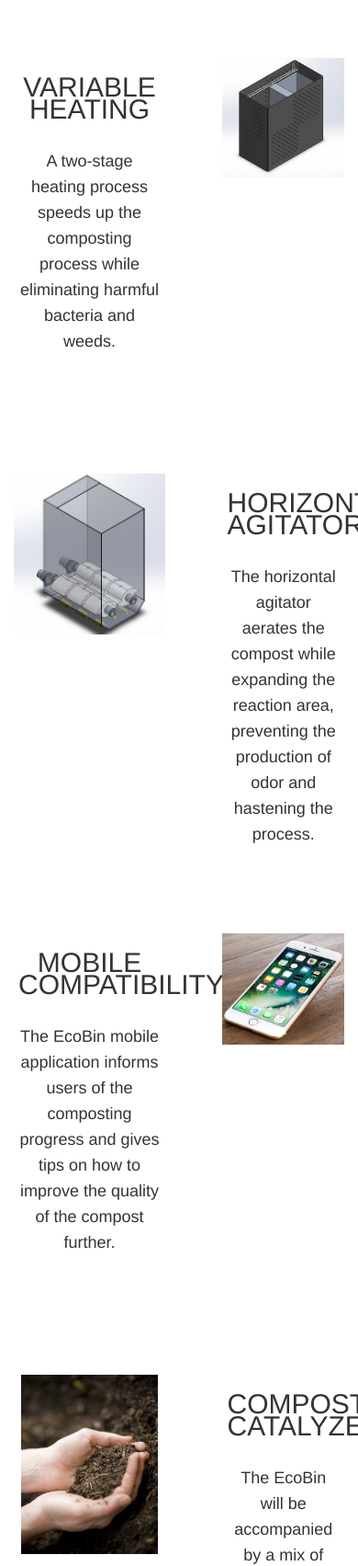
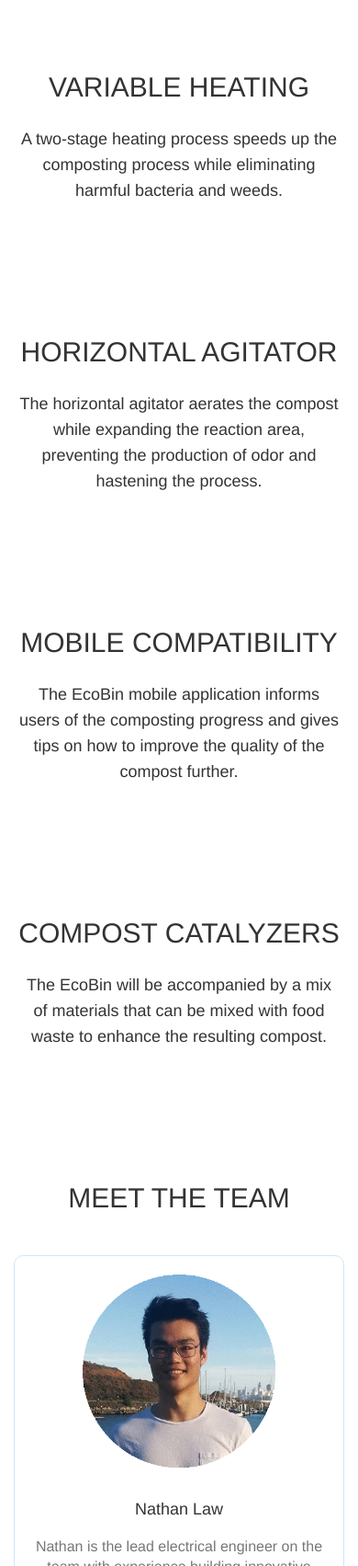
Before and after one commit to smartcomposter/smartcomposter.github.io, a plain HTML site: page index.html in a window 390 px wide. Shown: the part 1107-2810 px from the top of the page at 92% size. Drawn offline with Linux system fonts and the light colour scheme.

Commit message:
minor changes

```diff
--- a/assets/css/landing-page.css
+++ b/assets/css/landing-page.css
@@ -1224,6 +1224,7 @@ filter: progid:DXImageTransform.Microsoft.gradient( startColorstr='#de8e0009', e
     }
     .landing-page .section-features .card.card-blue img{
       padding: 0 7px;
+      width: 80%;
     }
     .landing-page .section-features .card.card-blue .icon i{
       color:#00bbff;
@@ -1695,6 +1696,9 @@ filter: progid:DXImageTransform.Microsoft.gradient( startColorstr='#de8e0009', e
   .landing-page .logos ul{
     padding-top: 20px;
   }
+  .landing-page .section-features .card.card-blue img{
+    width: 65%;
+  }
   .landing-page .section-presentation{
     margin: 0;
   }
@@ -1703,8 +1707,6 @@ filter: progid:DXImageTransform.Microsoft.gradient( startColorstr='#de8e0009', e
   }
   .landing-page .section-presentation img{
     margin-top: 60px;
-    /* display: block;
-    margin: 0 auto; */
   }
   .landing-page .carousel-indicators{
     bottom: -30px;
--- a/index.html
+++ b/index.html
@@ -72,13 +72,13 @@
             <div class="section section-presentation">
                 <div class="container">
                     <div class="row">
-                        <div class="col-xs-6">
+                        <div class="col-sm-6">
                             <div class="description">
                                 <h4 class="header-text">Variable Heating</h4>
                                 <p>A two-stage heating process speeds up the composting process while eliminating harmful bacteria and weeds.</p>
                             </div>
                         </div>
-                        <div class="col-xs-5 col-xs-offset-1">
+                        <div class="col-sm-5 col-sm-offset-1 hidden-xs">
                             <img src="assets/img/design/2.png" style="width:100%"/>
                         </div>
                     </div>
@@ -87,10 +87,10 @@
             <div class="section section-presentation">
                 <div class="container">
                     <div class="row">
-                        <div class="col-xs-6">
+                        <div class="col-sm-6 hidden-xs">
                           <img src="assets/img/design/1.png" style="width:100%"/>
                         </div>
-                        <div class="col-xs-5 col-xs-offset-1">
+                        <div class="col-sm-5 col-sm-offset-1">
                             <div class="description">
                                 <h4 class="header-text">Horizontal agitator</h4>
                                 <p>The horizontal agitator aerates the compost while expanding the reaction area, preventing the production of odor and hastening the process.</p>
@@ -102,13 +102,13 @@
             <div class="section section-presentation">
                 <div class="container">
                     <div class="row">
-                        <div class="col-xs-6">
+                        <div class="col-sm-6">
                             <div class="description">
                                 <h4 class="header-text">Mobile Compatibility</h4>
                                 <p>The EcoBin mobile application informs users of the composting progress and gives tips on how to improve the quality of the compost further.</p>
                             </div>
                         </div>
-                        <div class="col-xs-5 col-xs-offset-1">
+                        <div class="col-sm-5 col-sm-offset-1 hidden-xs">
                             <img src="assets/img/design/mobile.jpg" style="width:100%"/>
                         </div>
                     </div>
@@ -117,10 +117,10 @@
             <div class="section section-presentation">
                 <div class="container">
                     <div class="row">
-                        <div class="col-xs-6">
+                        <div class="col-sm-6 hidden-xs">
                           <img src="assets/img/design/catalyzers.jpg" style="width:90%"/>
                         </div>
-                        <div class="col-xs-5 col-xs-offset-1">
+                        <div class="col-sm-5 col-sm-offset-1">
                             <div class="description">
                                 <h4 class="header-text">Compost Catalyzers</h4>
                                 <p>The EcoBin will be accompanied by a mix of materials that can be mixed with food waste to enhance the resulting compost.</p>
@@ -136,7 +136,7 @@
                         <div class="col-sm-6 col-md-3">
                             <div class="card card-blue">
                                 <div>
-                                    <img src="assets/img/team/nathan.gif" style="width:80%"/>
+                                    <img src="assets/img/team/nathan.gif"/>
                                 </div>
                                   <h4>Nathan Law</h4>
                                   <p>Nathan is the lead electrical engineer on the team with experience building innovative consumer hardware products.</p>
@@ -145,7 +145,7 @@
                         <div class="col-sm-6 col-md-3">
                             <div class="card card-blue">
                               <div>
-                                  <img src="assets/img/team/hassaan.gif" style="width:80%"/>
+                                  <img src="assets/img/team/hassaan.gif"/>
                               </div>
                                 <h4>Hassaan Khawar</h4>
                                 <p>Hassaan is the lead software and firmware engineer with experience in designing software for cutting-edge technologies such as AR and mobile.</p>
@@ -154,7 +154,7 @@
                         <div class="col-sm-6 col-md-3">
                             <div class="card card-blue">
                               <div>
-                                  <img src="assets/img/team/kanv.gif" style="width:80%"/>
+                                  <img src="assets/img/team/kanv.gif"/>
                               </div>
                                 <h4>Kanv Yadav</h4>
                                 <p>Kanv is the lead mechanical engineer with experience developing effective solutions in the automotive and medical industry.</p>
@@ -163,7 +163,7 @@
                         <div class="col-sm-6 col-md-3">
                             <div class="card card-blue">
                               <div>
-                                  <img src="assets/img/team/allan.gif" style="width:80%"/>
+                                  <img src="assets/img/team/allan.gif"/>
                               </div>
                                 <h4>Allan Luk</h4>
                                 <p>Allan is the lead product manager with experience leading software and hardware products and features that have reached millions of users.</p>
```
